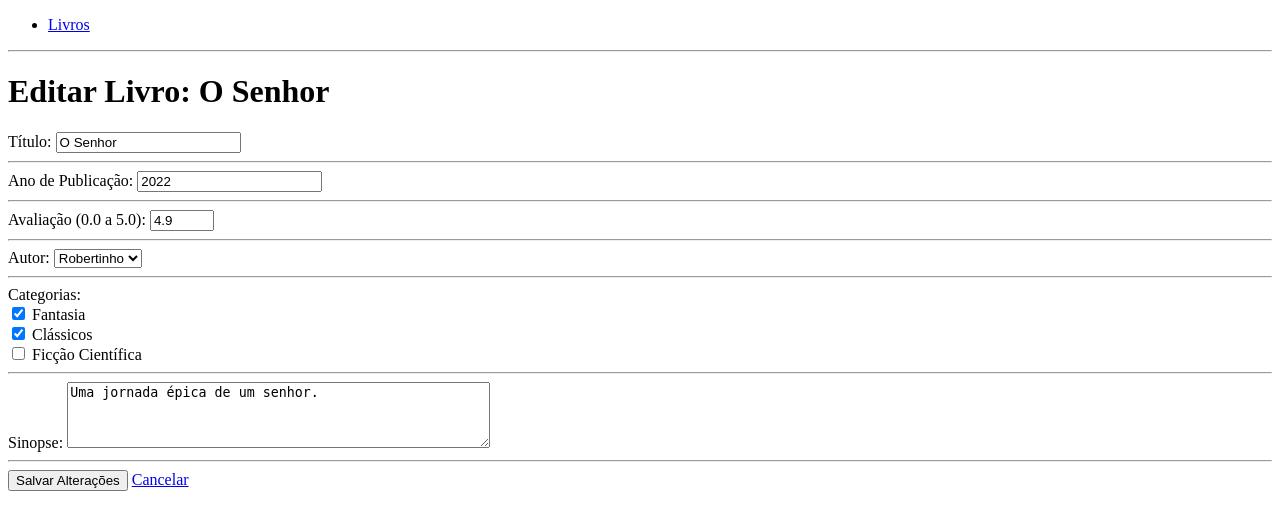
After one commit to arthurm-barros/BooksHub, a Flask app: page /editar/1 in a window 1280 px wide. The commit adds this page. Shown: the top 530 px of the page. Run offline with Flask 3, Linux system fonts and the light colour scheme.

Commit message:
feat: add edit option for books

```diff
--- a/core/blueprints/livros/routes.py
+++ b/core/blueprints/livros/routes.py
@@ -1,5 +1,5 @@
-from flask import render_template, url_for, request
-from core.database import db, Livro
+from flask import render_template, url_for, request, redirect
+from core.database import db, Livro, Autor, Categoria
 
 from . import livro_bp
 
@@ -7,3 +7,29 @@ from . import livro_bp
 def listar():
     livros = db.session.scalars(db.select(Livro)).all()
     return render_template('listar.html', livros=livros)
+
+@livro_bp.route('/editar/<int:id>', methods=['POST','GET'])
+def editar(id):
+    livro = db.get_or_404(Livro, id)
+
+    if request.method == 'POST':
+        titulo = request.form.get('titulo')
+        ano = int(request.form.get('ano'))
+        avaliacao = float(request.form.get('avaliacao'))
+        sinopse = request.form.get('sinopse')
+        autor_id = int(request.form.get('autor_id'))
+        if titulo and ano and avaliacao and sinopse and autor_id:
+            livro.titulo = titulo
+            livro.ano = ano
+            livro.avaliacao = avaliacao
+            livro.sinopse = sinopse
+            livro.autor_id = autor_id
+
+            categorias = request.form.getlist('categorias')
+            livro.categorias = db.session.scalars(db.select(Categoria).where(Categoria.id.in_(categorias))).all()
+            db.session.commit()
+            return redirect(url_for('livros.listar'))
+
+    autores = db.session.scalars(db.select(Autor)).all()
+    categorias = db.session.scalars(db.select(Categoria)).all()
+    return render_template('editar.html', livro=livro, categorias=categorias, autores=autores)
--- /dev/null
+++ b/core/blueprints/livros/templates/editar.html
@@ -0,0 +1,70 @@
+{% extends 'base.html' %}
+{% block title %} Editar Livro {% endblock %}
+
+{% block content %}
+<h1>Editar Livro: {{ livro.titulo }}</h1>
+
+<form method="POST" action="{{ url_for('livros.editar', id=livro.id) }}">
+    <div>
+        <label for="titulo">Título:</label>
+        <input type="text" id="titulo" name="titulo" value="{{ livro.titulo }}" required>
+    </div>
+
+    <hr>
+
+    <div>
+        <label for="ano">Ano de Publicação:</label>
+        <input type="number" id="ano" name="ano" value="{{ livro.ano }}" required>
+    </div>
+
+    <hr>
+
+    <div>
+        <label for="avaliacao">Avaliação (0.0 a 5.0):</label>
+        <input type="number" id="avaliacao" name="avaliacao" step="0.1" min="0" max="5" value="{{ livro.avaliacao }}" required>
+    </div>
+
+    <hr>
+
+    <div>
+        <label for="autor_id">Autor:</label>
+        <select id="autor_id" name="autor_id" required>
+            {% for autor in autores %}
+                <option value="{{ autor.id }}" {% if autor.id == livro.autor_id %}selected{% endif %}>
+                    {{ autor.nome }}
+                </option>
+            {% endfor %}
+        </select>
+    </div>
+
+    <hr>
+
+    <div>
+        <label>Categorias:</label><br>
+        {% for categoria in categorias %}
+            <div>
+                <input
+                    type="checkbox"
+                    id="categoria_{{ categoria.id }}"
+                    name="categorias"
+                    value="{{ categoria.id }}"
+                    {% if categoria in livro.categorias %}checked{% endif %}
+                >
+                <label for="categoria_{{ categoria.id }}">{{ categoria.titulo }}</label>
+            </div>
+        {% endfor %}
+    </div>
+
+    <hr>
+
+    <div>
+        <label for="sinopse">Sinopse:</label>
+        <textarea id="sinopse" name="sinopse" rows="4" cols="50" required>{{ livro.sinopse }}</textarea>
+    </div>
+
+    <hr>
+
+    <button type="submit">Salvar Alterações</button>
+    <a href="{{ url_for('livros.listar') }}">Cancelar</a>
+</form>
+{% endblock %}
```
Also changed, not shown: core/blueprints/livros/templates/listar.html (+7 -2 lines).
